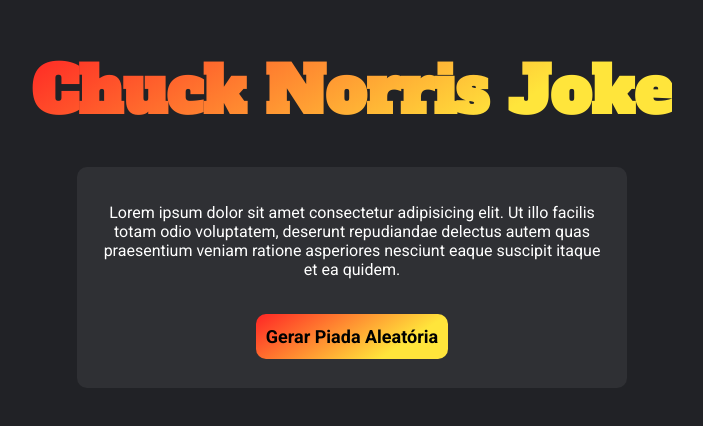
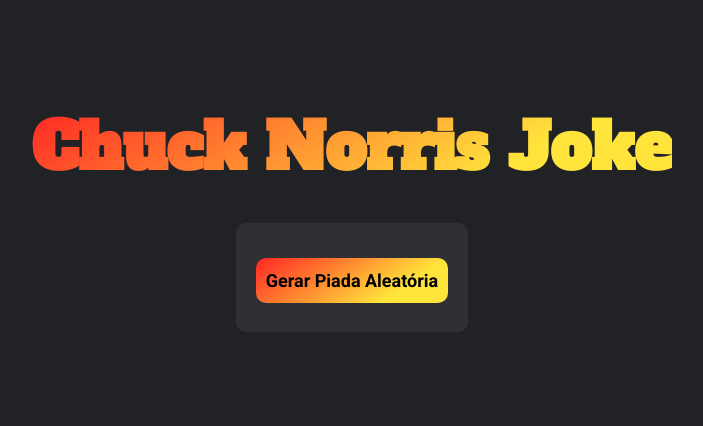
Before and after one commit to tharsila/mini-projetos-javascript, a website: page mini projeto 4/index.html in a window 1280 px wide. Shown: the part 182-608 px from the top of the page, without its empty margins (288-991 px from the left). Drawn offline with nearby package versions, Linux system fonts and the light colour scheme; no server answers.

Commit message:
remove conteudo da tag p

```diff
--- a/mini projeto 4/index.html
+++ b/mini projeto 4/index.html
@@ -6,6 +6,7 @@
   <meta name="viewport" content="width=device-width, initial-scale=1.0">
   <title>Gerador de Piadas</title>
   <link rel="stylesheet" href="assets/css/style.css">
+  <link rel="shortcut icon" href="assets/favicon.ico" type="image/x-icon">
 </head>
 <body>
 
@@ -14,7 +15,7 @@
   </header>
   <main>
     <div class="content">
-      <p data-content="text">Lorem ipsum dolor sit amet consectetur adipisicing elit. Ut illo facilis totam odio voluptatem, deserunt repudiandae delectus autem quas praesentium veniam ratione asperiores nesciunt eaque suscipit itaque et ea quidem.</p>
+      <p data-content="text"></p>
       <button data-content="btn">gerar piada aleatória</button>
     </div>
   </main>
```
